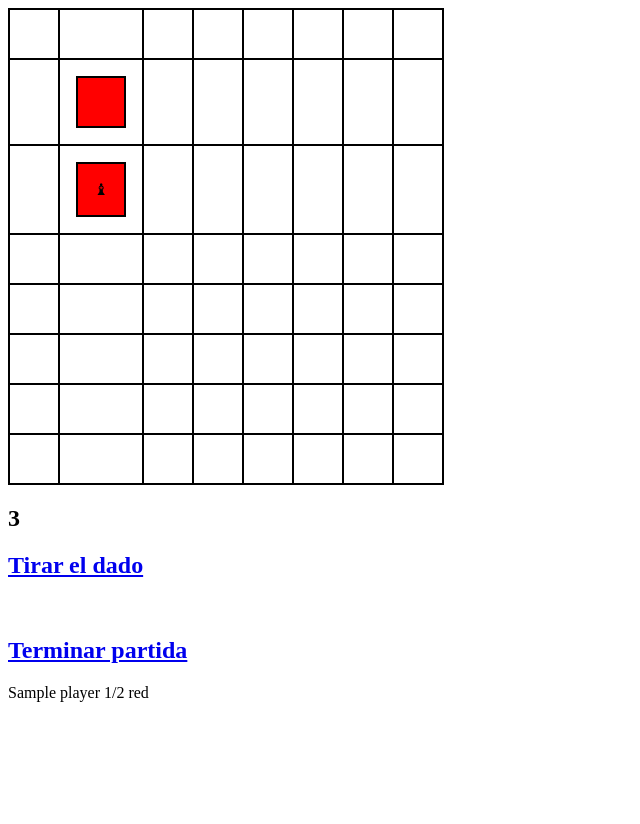
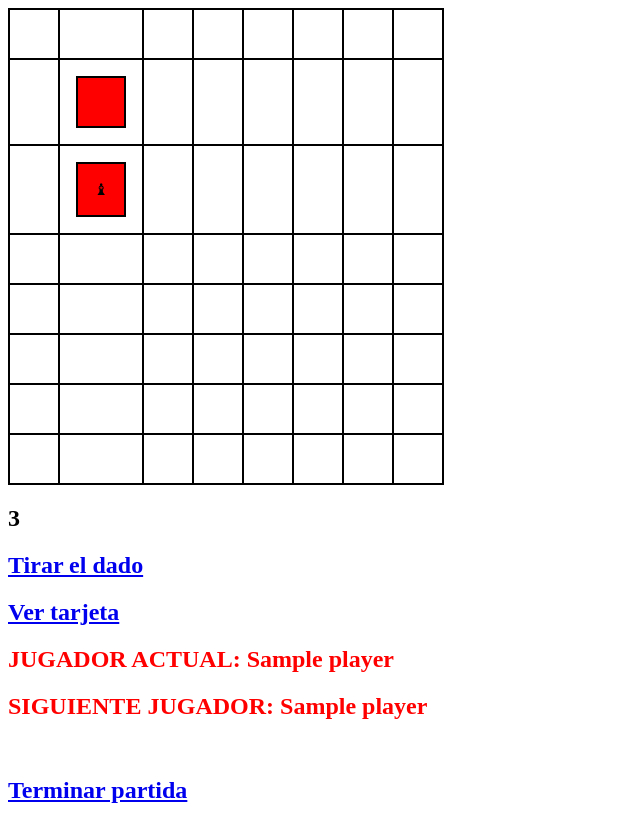
Before and after one commit to mcamilacf/board_game, a Django app: page /game/1/play in a window 1280 px wide. Shown: the whole page, without its empty margins (0-640 px from the left). Before the commit the page ends 702 px from the top, so only its background shows below. Run offline with Django 4.2, Linux system fonts and the light colour scheme; tables that the repository leaves empty hold one stand-in row (values such as "Sample post").

Commit message:
ya se puede ver en que tarjeta caiste y si lo cumpliste(falta poner que no lo cumpliste)

```diff
--- a/juego/models.py
+++ b/juego/models.py
@@ -9,6 +9,22 @@ class Game(models.Model):
         if len(players) == 0:
             return None
         return players[self.actual_turn % len(players)]
+    def get_next_player (self):
+        players = self.player_set.all().order_by('turn')
+        if len(players) == 0:
+            return None
+        if self.actual_turn % len(players) == len(players)-1:
+            return players[0]
+        else:
+            return players[ self.actual_turn % len(players) + 1]
+    def get_previous_player (self):
+        players = self.player_set.all().order_by('turn')
+        if len(players) == 0:
+            return None
+        if self.actual_turn % len(players) == 0:
+            return players[len(players)-1]
+        else:
+            return players[ self.actual_turn % len(players) - 1]
 
     def end_turn (self):
         self.actual_turn += 1
--- a/juego/templates/juego/table.html
+++ b/juego/templates/juego/table.html
@@ -42,9 +42,12 @@
         </table>
         <h2>{{num_die}}</h2>
         <h2><a href="{% url 'play-game' game_pk %}">Tirar el dado</a></h2>
+        <h2><a href="{% url 'card' game_pk %}">Ver tarjeta</a></h2>
+        <h2 style="color: {{ actual_player.color }};"> JUGADOR ACTUAL: {{actual_player.name}}</h2>
+        <h2 style="color: {{ next_player.color }};">SIGUIENTE JUGADOR: {{next_player.name}}</h2>
+
         <br>
         <h2><a href="{% url 'play-winers' game_pk %}">Terminar partida</a></h2>
-        <p>{{actual_player.name}}  {{actual_player.coordinate_x}}/{{actual_player.coordinate_y}} {{actual_player.color}}</p>
     </body>
 </html>
 {% comment %} {{ forloop.counter }} {% endcomment %}
--- a/juego/urls.py
+++ b/juego/urls.py
@@ -6,5 +6,6 @@ urlpatterns = [
     path('game', views.new_game, name='new-game'),
     path('game/<int:pk>/players', views.players, name='game-players'),
     path('game/<int:pk>/play', views.play_game, name='play-game'),
+    path('game/<int:pk>/play/card', views.card, name='card'),
     path('game/<int:pk>/winers', views.winers, name='play-winers'),
 ]
--- a/juego/views.py
+++ b/juego/views.py
@@ -42,6 +42,7 @@ def play_game(request, pk):
     board = Board.objects.get(game=pk)
     boxes = Box.objects.filter(board=board)
     actual_player = game.get_actual_player()
+    next_player = game.get_next_player()
     game.end_turn()
     y = actual_player.coordinate_y
     x = actual_player.coordinate_x
@@ -71,23 +72,31 @@ def play_game(request, pk):
     actual_player.coordinate_y = y
     actual_player.save()
 
-    return render(request, 'juego/table.html', {'num':number_of_rows_and_columns, 'players':players, 'num_die':num_die, 'game_pk':pk, 'actual_player':actual_player, 'boxes':boxes})
+    return render(request, 'juego/table.html', {'num':number_of_rows_and_columns, 'players':players, 'num_die':num_die, 'game_pk':pk, 'actual_player':actual_player, 'next_player':next_player, 'boxes':boxes})
+
+def card(request, pk):
+    game = Game.objects.get(pk=pk)
+    previous_player = game.get_previous_player()
+    y = previous_player.coordinate_y
+    x = previous_player.coordinate_x
+    board = Board.objects.get(game=pk)
+    box = Box.objects.filter(board=board).get(position_x=x, position_y=y)
+    return render(request, 'juego/card.html', {'box':box, 'game_pk':pk})
+
+
 
 def winers(request, pk):
     players = Player.objects.filter(game=pk)
     for player in players:
         y = player.coordinate_y
         x = player.coordinate_x
-        if y % 2 == 0:
-            y-=1
+        if y % 2 != 0:
             y = y*8
-            x-=1
-            x = 8-x
-            player.points = x+y
+            x = 7-x
+            player.points = x+y+1
         else:
-            y-=1
             y = y*8
-            player.points = x+y
+            player.points = x+y+1
         player.save()
     players = Player.objects.filter(game=pk).order_by('-points')
     player = players[0]
```
Also changed, not shown: juego/templates/juego/card.html (added, +32 -0 lines).
